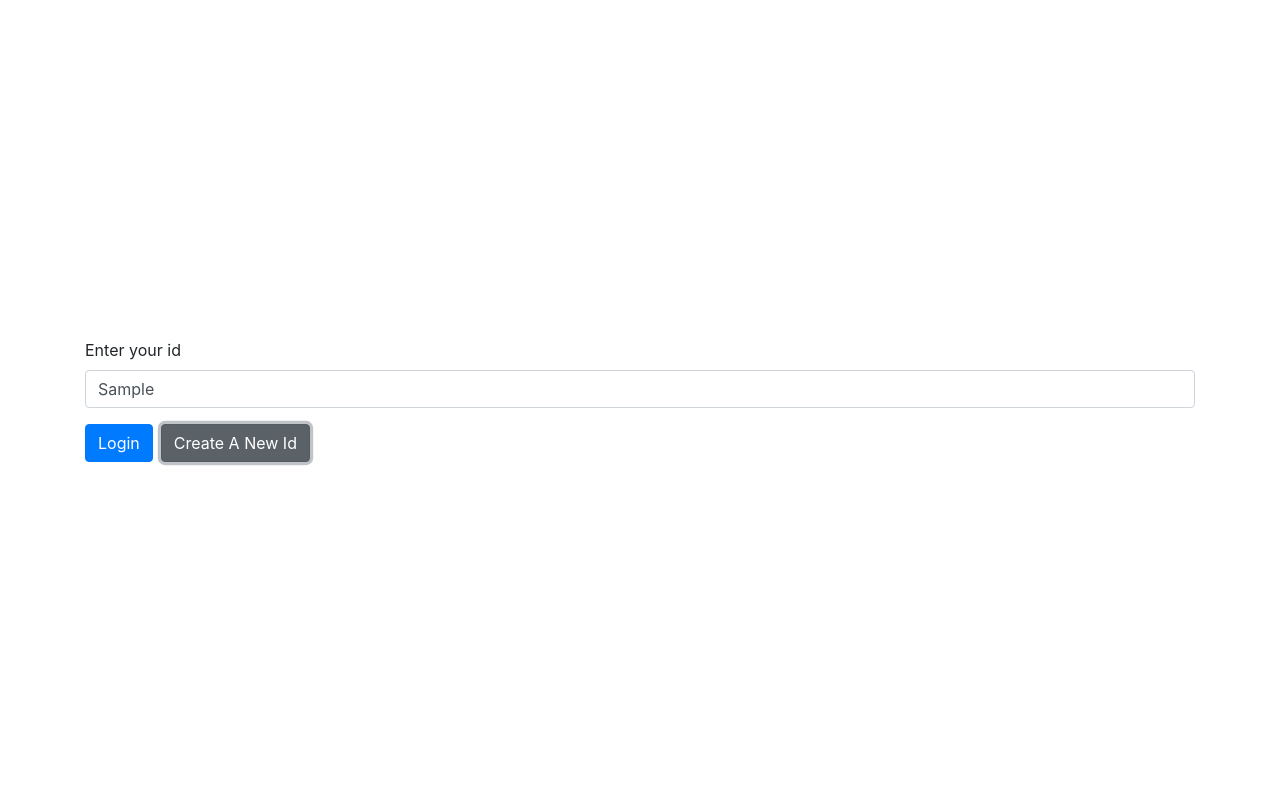
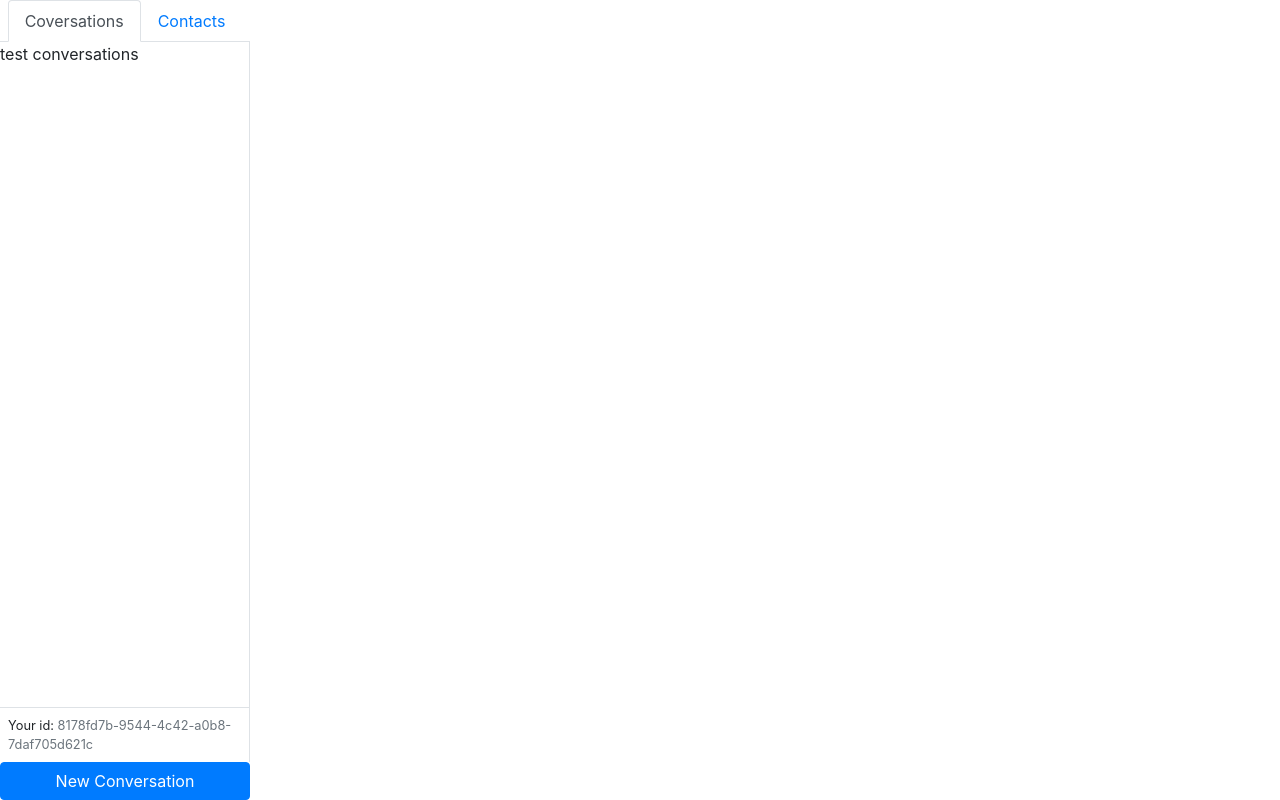
Before and after one commit to lucaspires-source/ChatApp, a React (Create React App) app in the folder client/: page / in a window 1280 px wide. Both pictures are taken after typing "Sample" into the empty fields and a click on the button "Create A New Id". Built offline with nearby package versions, Linux system fonts and the light colour scheme.

Commit message:
started working on the Sidebar Component

```diff
--- a/client/src/App.js
+++ b/client/src/App.js
@@ -1,11 +1,13 @@
 import React from 'react'
+import Dashboard from './Components/Dashboard';
 import Login from './Components/Login';
 import useLocalStorage from './hooks/useLocalStorage';
 const App = () => {
   const [id,setId] = useLocalStorage()
   return (
   <>
-    <Login onIdSubmit={setId}/>
+    {id ? <Dashboard id={id} />: <Login onIdSubmit={setId}/>}
+
   </>
   )
 }
--- /dev/null
+++ b/client/src/Components/Contacts.js
@@ -0,0 +1,11 @@
+import React from 'react'
+
+const Contacts = () => {
+    return (
+        <div>
+            testing contacts
+        </div>
+    )
+}
+
+export default Contacts
--- /dev/null
+++ b/client/src/Components/Conversations.js
@@ -0,0 +1,11 @@
+import React from 'react'
+
+const Conversations = () => {
+    return (
+        <div>
+            test conversations
+        </div>
+    )
+}
+
+export default Conversations
--- /dev/null
+++ b/client/src/Components/Dashboard.js
@@ -0,0 +1,12 @@
+import React from 'react'
+import Sidebar from './Sidebar'
+const Dashboard = ({id}) => {
+    return (
+    <div className="d-flex" style={{height : '100vh'}}>
+        <Sidebar id={id}/>
+    </div>
+
+    )
+}
+
+export default Dashboard
--- /dev/null
+++ b/client/src/Components/Sidebar.js
@@ -0,0 +1,41 @@
+import React, { useState } from "react";
+import { Tab, Nav, Button } from "react-bootstrap";
+import Conversations from "./Conversations";
+import Contacts from "./Contacts";
+const CONVERSATIONS_KEY = "conversations";
+const CONTACTS_KEY = "contacts";
+
+const Sidebar = ({ id }) => {
+  const [activeKey, setActiveKey] = useState(CONVERSATIONS_KEY);
+  const conversationsOpen = activeKey === CONVERSATIONS_KEY
+  return (
+    <div style={{ width: "250px" }} className="d-flex flex-column">
+      <Tab.Container activeKey={activeKey} onSelect={setActiveKey}>
+        <Nav variant="tabs" className="justify-content-center">
+          <Nav.Item>
+            <Nav.Link eventKey={CONVERSATIONS_KEY}>Coversations</Nav.Link>
+          </Nav.Item>
+          <Nav.Item>
+            <Nav.Link eventKey={CONTACTS_KEY}>Contacts</Nav.Link>
+          </Nav.Item>
+        </Nav>
+        <Tab.Content className="border-right overflow-auto flex-grow-1">
+          <Tab.Pane eventKey={CONVERSATIONS_KEY}>
+            <Conversations />
+          </Tab.Pane>
+          <Tab.Pane eventKey={CONTACTS_KEY}>
+            <Contacts />
+          </Tab.Pane>
+        </Tab.Content>
+        <div className="p-2 border-top border-right small">
+            Your id: <span className="text-muted"> {id}</span>
+        </div>
+        <Button>
+            New {conversationsOpen ? 'Conversation' : "Contact"}
+        </Button>
+      </Tab.Container>
+    </div>
+  );
+};
+
+export default Sidebar;
```
Also changed, not shown: 1 other file (tests, documents, lock files or other folders).
